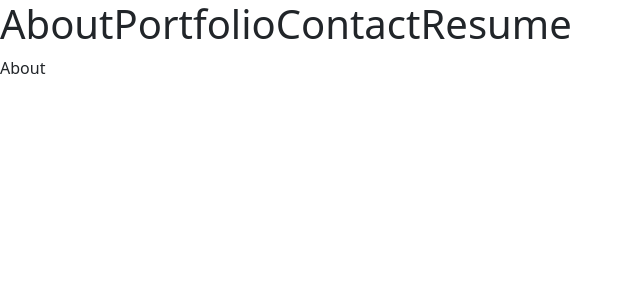
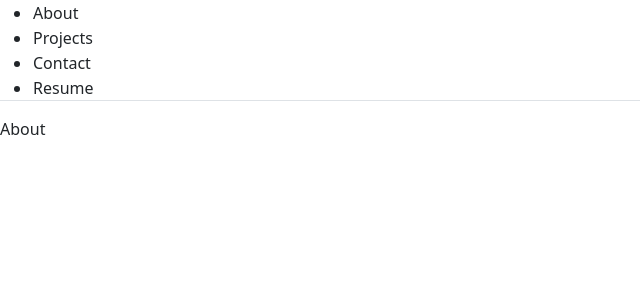
Before and after one commit to MariaYConstanza/hw-20, a React (Create React App) app: page / in a window 1280 px wide. Shown: the top 300 px of the page, without its empty margins (0-640 px from the left). Built offline with nearby package versions, Linux system fonts and the light colour scheme.

Commit message:
trail run on nav index.jsx

```diff
--- a/src/components/Nav/index.jsx
+++ b/src/components/Nav/index.jsx
@@ -2,13 +2,22 @@ import React from 'react';
 
 const Nav = ({ showAbout, showProjects, showContact, showResume}) => {
     return (
-        <div style={{ display: 'flex', justifytContent: 'center',
-        alignItems: 'center'}}>
-            <h1 onClick={showAbout}>About</h1>
-            <h1 onclick={showProjects}>Portfolio</h1>
-            <h1 onClick={showContact}>Contact</h1>
-            <h1 onClick={showResume}>Resume</h1>
-        </div>
+        <ul className="nav-tabs">
+        <li class="nav-item">
+          <a class="nav-link active" aria-current="page" href="#about"
+          onClick={() => handlePageChange('About')}
+          className={showAbout === 'About' ? 'nav-link active' : 'nav-link'}>About</a>
+        </li>
+        <li class="nav-item">
+          <a class="nav-link" href="#projects" onClick={showProjects}>Projects</a>
+        </li>
+        <li class="nav-item">
+          <a class="nav-link" href="#contact" onClick={showContact}>Contact</a>
+        </li>
+        <li class="nav-item">
+          <a class="nav-link" href="#resume" onClick={showResume}>Resume</a>
+        </li>
+      </ul>
     )
 }
 
```
Also changed, not shown: src/App.js (line endings or trailing spaces).
